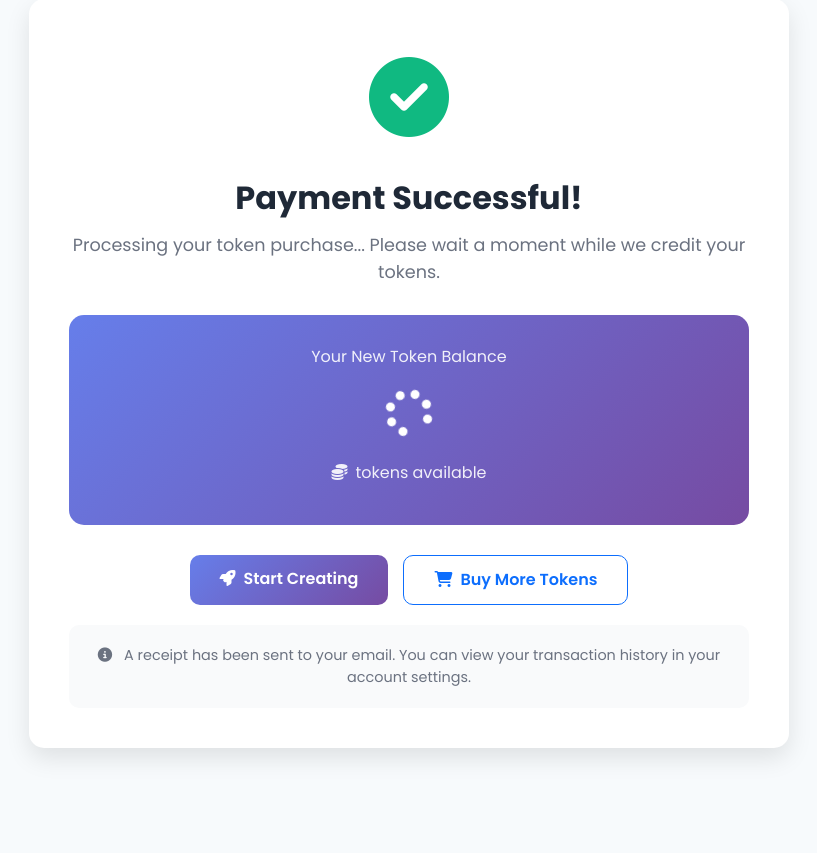
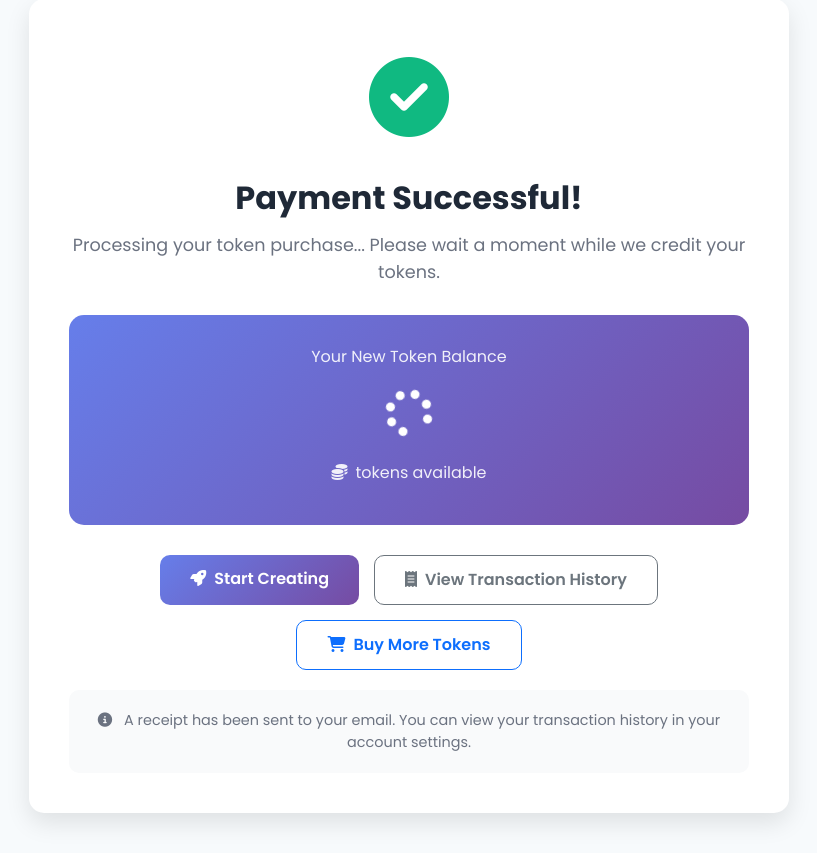
Before and after one commit to sumanurawat/phoenix, a Flask app: page /token-purchase-success in a window 1280 px wide. Shown: the part 176-1029 px from the top of the page, without its empty margins (231-1048 px from the left). Before the commit the page ends 938 px from the top, so only its background shows below. Run offline with Flask 3, Linux system fonts and the light colour scheme; the visitor is signed in with stand-in values (Sample User, id 1); data that the repository does not hold is empty; parts of the project's set-up code (start-up, migrations or seed data) failed here and were passed over.

Commit message:
Add transaction history button to payment success page
UI Improvements:
- Added "View Transaction History" button to token purchase success page
- Button appears between "Start Creating" and "Buy More Tokens" actions
- Uses receipt icon for clear visual indication
- Allows users to immediately view their transaction after purchase

This provides quick access to transaction history right after a successful
token purchase, improving user experience and transparency.

🤖 Generated with [Claude Code](https://claude.com/claude-code)

Co-Authored-By: Claude <noreply@anthropic.com>

```diff
--- a/templates/token_purchase_success.html
+++ b/templates/token_purchase_success.html
@@ -164,6 +164,9 @@
             <a href="/dashboard" class="btn btn-action btn-primary-gradient">
                 <i class="fas fa-rocket me-2"></i>Start Creating
             </a>
+            <a href="/transaction-history" class="btn btn-action btn-outline-secondary">
+                <i class="fas fa-receipt me-2"></i>View Transaction History
+            </a>
             <a href="/buy-tokens" class="btn btn-action btn-outline-primary">
                 <i class="fas fa-shopping-cart me-2"></i>Buy More Tokens
             </a>
```
